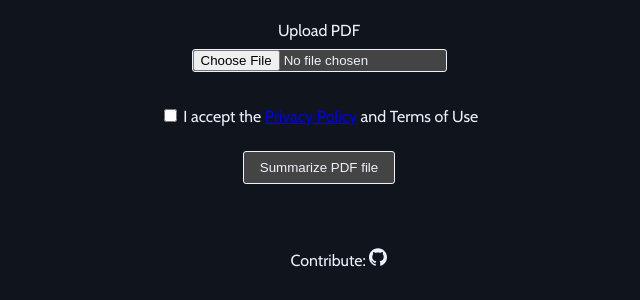
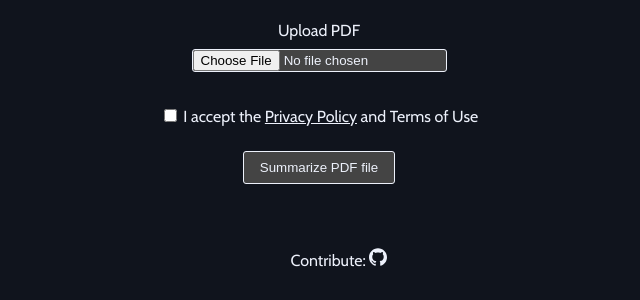
Before and after one commit to satishsurath/archive.summarizeme.io, a Flask app: page /summarizePDF in a window 1280 px wide. Shown: the part 312-612 px from the top of the page, without its empty margins (321-961 px from the left). Run offline with Flask 3, Linux system fonts and the light colour scheme; some libraries are stand-ins or nearby versions.

Commit message:
Minor styling fix to anchor tags to be redeable in dark mode
Signed-off-by: Satish Surath <connect@sati.sh>

```diff
--- a/app/static/style.css
+++ b/app/static/style.css
@@ -27,12 +27,16 @@
   text-decoration: none;
 }
 
+a {
+  color: var(--text-color);
+}
+
 .nav-links a:hover {
   text-decoration: underline;
 }
 
 body.dark-mode .nav-links a,
-body.dark-mode .nav-links a:hover {
+body.dark-mode .nav-links a:hover a {
   color: #edf1fb;
 }
 
```
Also changed, not shown: 1 other file.
